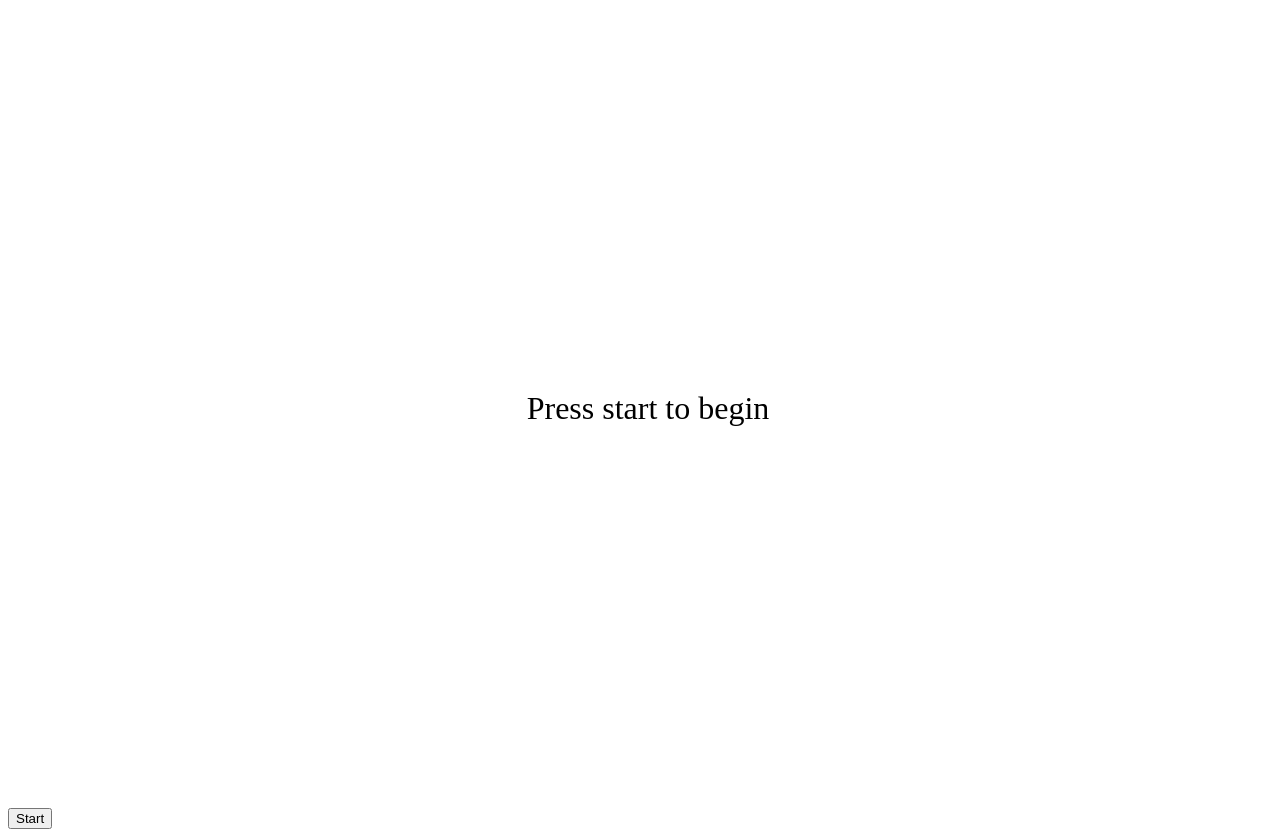
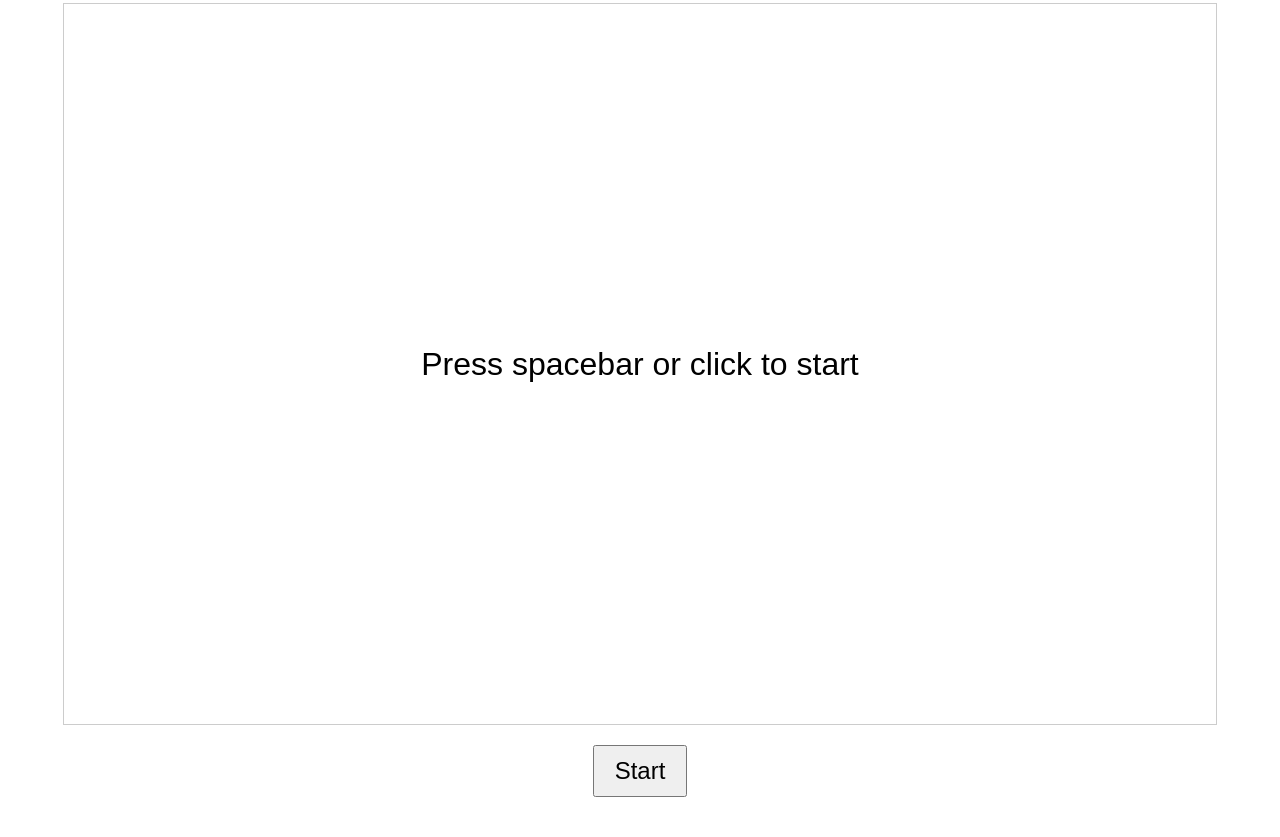
Before and after one commit to e-mts/mental-stack-test, a plain HTML site: page index.html in a window 1280 px wide. After the commit the page ends 800 px from the top, so only its background shows below. Drawn offline with Linux system fonts and the light colour scheme.

Commit message:
Update index.html

```diff
--- a/index.html
+++ b/index.html
@@ -5,12 +5,34 @@
   <meta name="viewport" content="width=device-width, initial-scale=1.0">
   <title>Reaction Time Test</title>
   <style>
-    #target { width: 100vw; height: 100vh; display: flex; align-items: center; justify-content: center; font-size: 2rem; }
+    body, html {
+      height: 100%;
+      margin: 0;
+      display: flex;
+      flex-direction: column;
+      align-items: center;
+      justify-content: center;
+      font-family: Arial, sans-serif;
+    }
+    #target {
+      width: 90vw;
+      height: 90vh;
+      display: flex;
+      align-items: center;
+      justify-content: center;
+      font-size: 2rem;
+      border: 1px solid #ccc;
+      margin-bottom: 20px;
+    }
+    button {
+      font-size: 1.5rem;
+      padding: 10px 20px;
+    }
   </style>
 </head>
 <body>
-  <div id="target">Press start to begin</div>
-  <button onclick="startTest()">Start</button>
+  <div id="target">Press spacebar or click to start</div>
+  <button id="startButton" onclick="startTest()">Start</button>
   <script src="reactionTest.js"></script>
 </body>
 </html>
```
